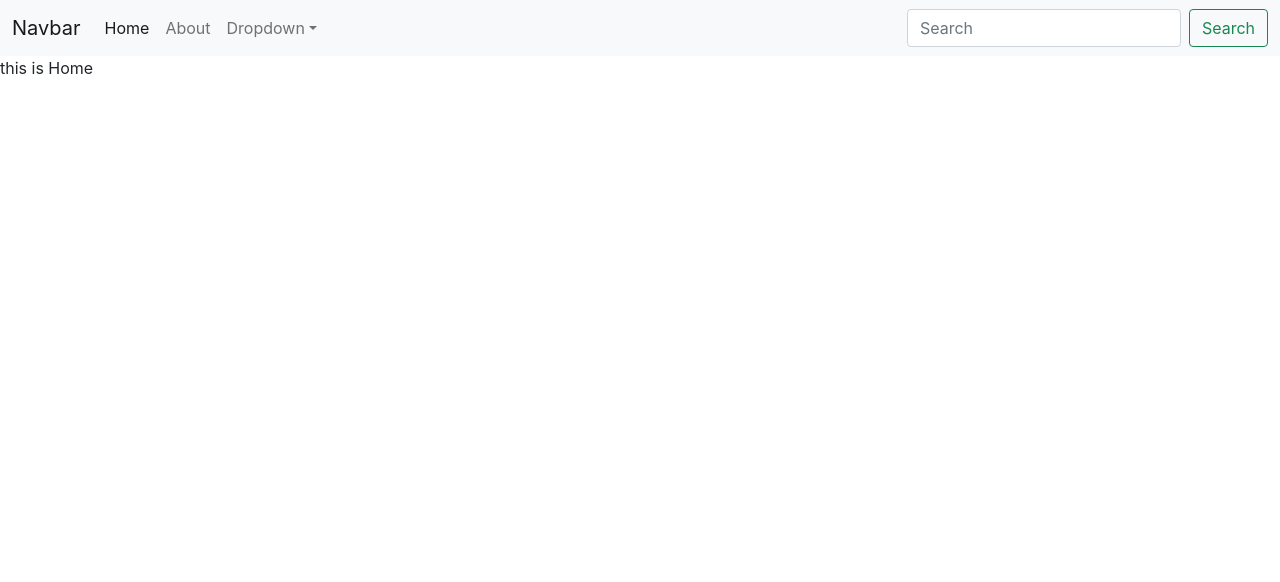
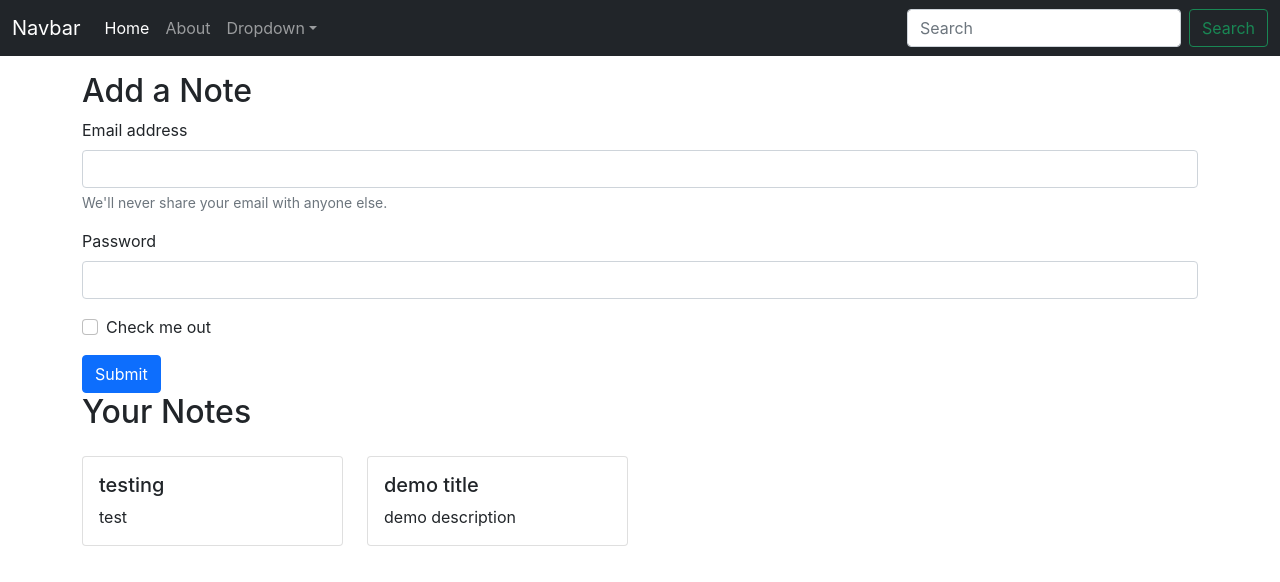
Before and after one commit to SKAhire/notebook, a React (Create React App) app in the folder frontend/: page / in a window 1280 px wide. Shown: the top 582 px of the page. Built offline with nearby package versions, Linux system fonts and the light colour scheme.

Commit message:
added notes and notesitems

```diff
--- a/frontend/src/components/About.js
+++ b/frontend/src/components/About.js
@@ -1,15 +1,9 @@
-import React, { useContext, useEffect } from 'react';
-import NoteContext from '../context/notes/NoteContext';
+import React from 'react';
+
 const About = () => {
-  const a = useContext(NoteContext)
-    useEffect(() => {
-        a.update();
-        // eslint-disable-next-line
-    }, [])
   return (
     <div>
       this is about
-      This is About {a.state.name} and he is in class {a.state.class}
     </div>
   )
 }
--- a/frontend/src/components/Home.js
+++ b/frontend/src/components/Home.js
@@ -1,10 +1,56 @@
-import React from 'react'
+import React from 'react';
+import Notes from './Notes';
 
 const Home = () => {
   return (
-    <div>
-      this is Home
-    </div>
+    <>
+      <div className="container  my-3">
+        <div classname="container my-3">
+          <h2>Add a Note</h2>
+          <form classname="my-3">
+            <div className="mb-3">
+              <label htmlFor="exampleInputEmail1" className="form-label">
+                Email address
+              </label>
+              <input
+                type="email"
+                className="form-control"
+                id="exampleInputEmail1"
+                aria-describedby="emailHelp"
+              />
+              <div id="emailHelp" className="form-text">
+                We'll never share your email with anyone else.
+              </div>
+            </div>
+            <div className="mb-3">
+              <label htmlFor="exampleInputPassword1" className="form-label">
+                Password
+              </label>
+              <input
+                type="password"
+                className="form-control"
+                id="exampleInputPassword1"
+              />
+            </div>
+            <div className="mb-3 form-check">
+              <input
+                type="checkbox"
+                className="form-check-input"
+                id="exampleCheck1"
+              />
+              <label className="form-check-label" htmlFor="exampleCheck1">
+                Check me out
+              </label>
+            </div>
+            <button type="submit" className="btn btn-primary">
+              Submit
+            </button>
+          </form>
+        </div>
+        <Notes />
+      </div>
+
+    </>
   )
 }
 
--- a/frontend/src/components/Navbar.js
+++ b/frontend/src/components/Navbar.js
@@ -1,10 +1,15 @@
-import React from 'react'
-import { Link } from 'react-router-dom'
+import React, {useEffect} from 'react'
+import { Link, useLocation } from "react-router-dom";
+
 const Navbar = () => {
+    let location = useLocation();
+    useEffect(() => {
+        console.log(location.pathname);
+      }, [location]);
     return (
         <>
 
-            <nav className="navbar navbar-expand-lg navbar-light bg-light">
+            <nav className="navbar navbar-expand-lg navbar-dark bg-dark">
                 <div className="container-fluid">
                     <Link className="navbar-brand" to="/">
                         Navbar
@@ -23,12 +28,12 @@
                     <div className="collapse navbar-collapse" id="navbarSupportedContent">
                         <ul className="navbar-nav me-auto mb-2 mb-lg-0">
                             <li className="nav-item">
-                                <Link className="nav-link active" aria-current="page" to="/">
+                                <Link className={`nav-link ${location.pathname==="/"? "active": ""}`} aria-current="page" to="/">
                                     Home
                                 </Link>
                             </li>
                             <li className="nav-item">
-                                <Link className="nav-link" to="/about">
+                                <Link className={`nav-link ${location.pathname==="/about"? "active": ""}`} to="/about">
                                     About
                                 </Link>
                             </li>
--- /dev/null
+++ b/frontend/src/components/Notes.js
@@ -0,0 +1,17 @@
+import React, { useContext } from "react";
+import NotesItems from "./NotesItems";
+import NoteContext from "../context/notes/NoteContext";
+
+const Notes = ()=>{
+    const context = useContext(NoteContext)
+    const {notes, setNotes} = context;
+    return(
+        <div className="row">
+            <h2>Your Notes</h2>
+            {notes.map((notes)=>{
+                return <NotesItems notes = {notes} />
+            })}
+        </div>
+    )
+}
+export default Notes;
--- /dev/null
+++ b/frontend/src/components/NotesItems.js
@@ -0,0 +1,20 @@
+import React from 'react'
+
+const NotesItems = (props) => {
+    const { notes } = props;
+    return (
+        <div className='col-md-3'>
+            <div className="card my-3">
+                <div className="card-body">
+                    <h5 className="card-title">{notes.title}</h5>
+                    <p className="card-text">
+                        {notes.description}
+                    </p>
+                </div>
+            </div>
+
+        </div>
+    )
+}
+
+export default NotesItems
--- a/frontend/src/context/notes/NoteState.js
+++ b/frontend/src/context/notes/NoteState.js
@@ -1,23 +1,33 @@
+import { useState } from "react";
 import NoteContext from "./NoteContext";
-import { useState } from "react";
+
 
 const NoteState = (probs) => {
-    const state1 = {
-        "name": "guru",
-        "class": "13"
-    }
-    const [state, setState] = useState(state1);
+    const notesInitial =
+    [
+        {
+          "_id": "6504375f16f8975a36298007",
+          "userId": "6503f1e1d12be856b633b02c",
+          "title": "testing",
+          "description": "test",
+          "tag": "test",
+          "date": "2023-09-15T10:52:15.601Z",
+          "__v": 0
+        },
+        {
+          "_id": "65044f7788c33f2e44df048a",
+          "userId": "6503f1e1d12be856b633b02c",
+          "title": "demo title",
+          "description": "demo description",
+          "tag": "personal",
+          "date": "2023-09-15T12:35:03.451Z",
+          "__v": 0
+        }
+      ]
 
-    const update = ()=>{
-        setTimeout(() => {
-            setState({
-                "name": "Raga",
-                "class": "10b"
-            })
-        }, 1000);
-    }
+      const [notes, setNotes] = useState(notesInitial)
     return (
-        <NoteContext.Provider value={{state:state, update:update}}>
+        <NoteContext.Provider value={{notes, setNotes}}>
             {probs.children}
         </NoteContext.Provider>
     )
```
